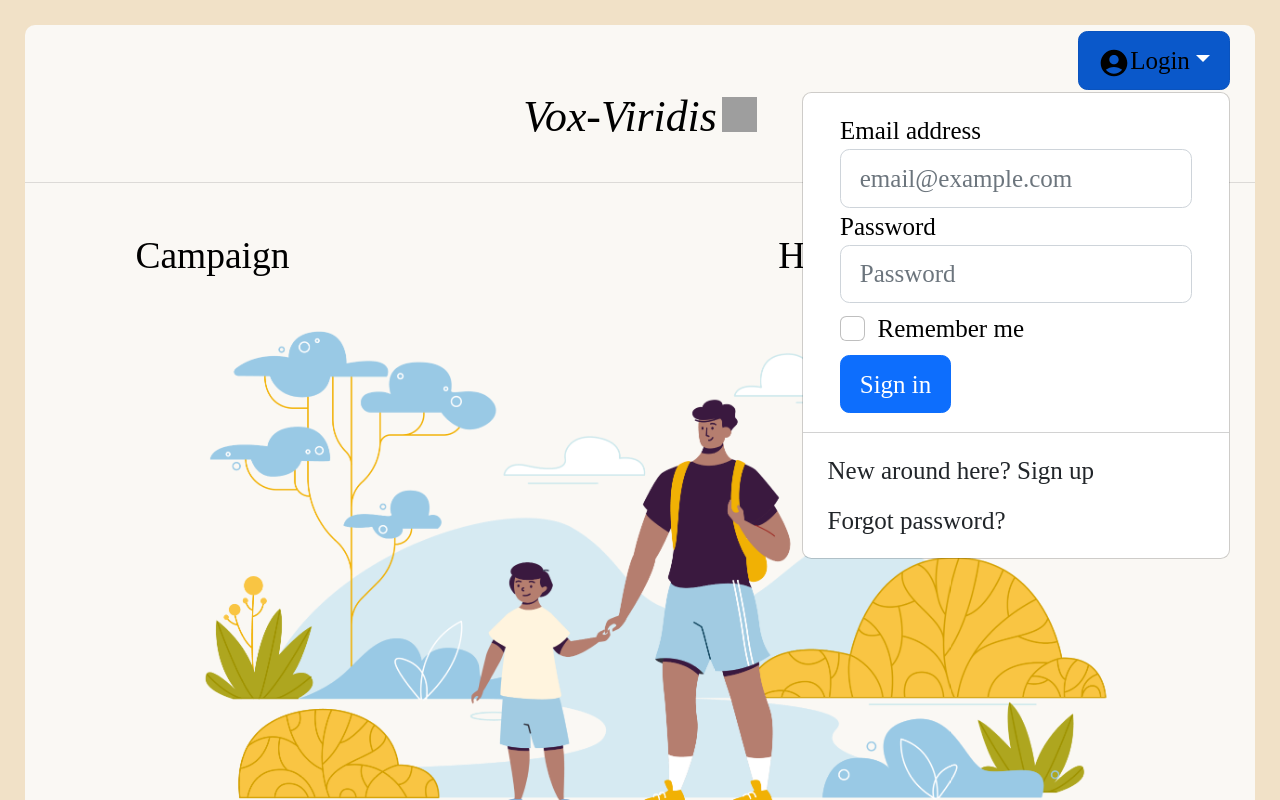
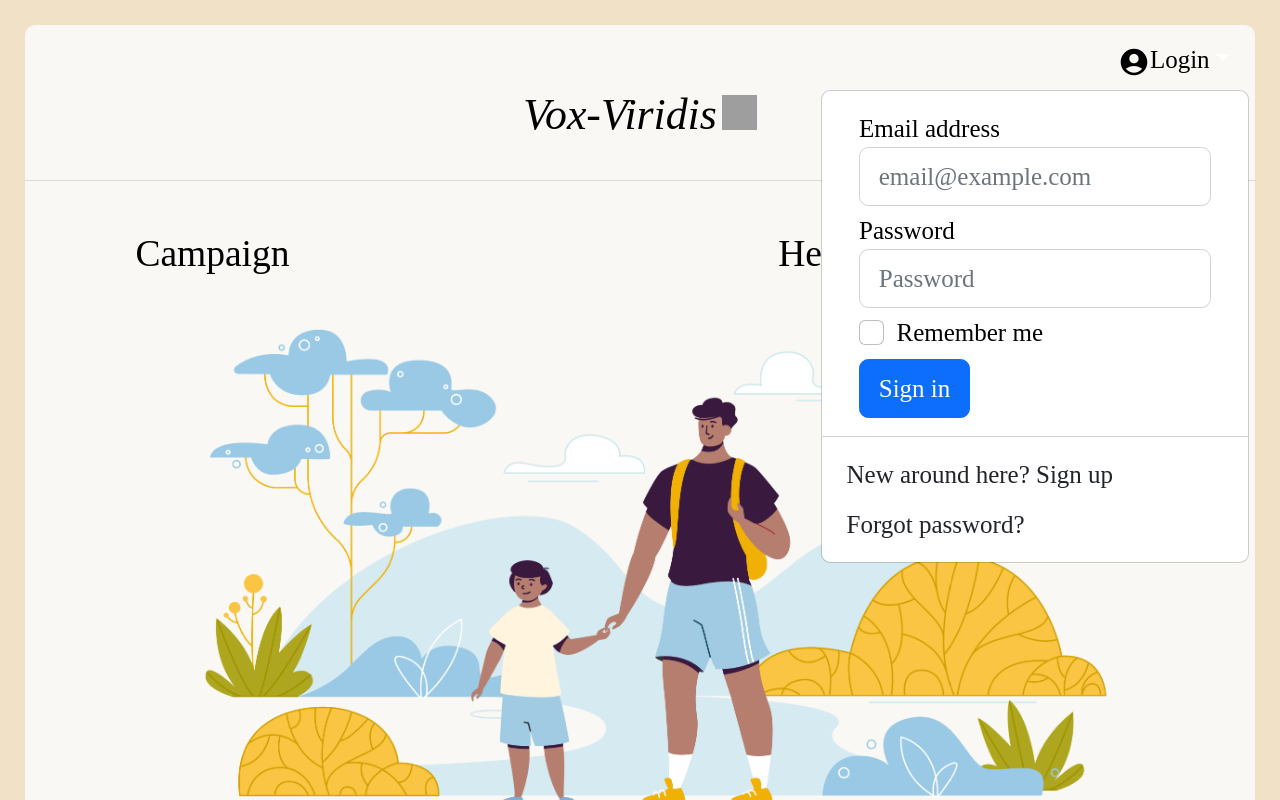
Before and after one commit to cs203t5/cs203t5-frontend, a Next.js app in the folder vox-viridis/: page / in a window 1280 px wide. Both pictures are taken after a click on the button "Login". Shown: the top 800 px of the page. Built offline with nearby package versions, Linux system fonts and the light colour scheme; grey boxes are pictures that could not be loaded; a web font is replaced by a local one.

Commit message:
completed login

```diff
--- a/vox-viridis/components/Navbar.js
+++ b/vox-viridis/components/Navbar.js
@@ -10,9 +10,12 @@ const Navbar = () => {
     return (
         <div className="container-fluid p-0">
             <div className="row m-auto">
-                <div className="col ms-auto p-0">
-                    <Dropdown>
-                        <Dropdown.Toggle className="col float-end me-3 mt-1 dropdown">
+                <div className="col ms-auto p-0 ">
+                    <Dropdown align="end" drop="down">
+                        <Dropdown.Toggle
+                            className="col float-end me-1 mt-1 dropdown"
+                            style={{ backgroundColor: "inherit", border: "0" }}
+                        >
                             <AccountCircleRoundedIcon
                                 style={{ fontSize: "xx-large" }}
                             />
@@ -38,7 +41,7 @@ const Navbar = () => {
                                         placeholder="email@example.com"
                                     />
                                 </div>
-                                <div className="form-group">
+                                <div className="form-group mt-1">
                                     <label htmlFor="exampleDropdownFormPassword1">
                                         Password
                                     </label>
```
